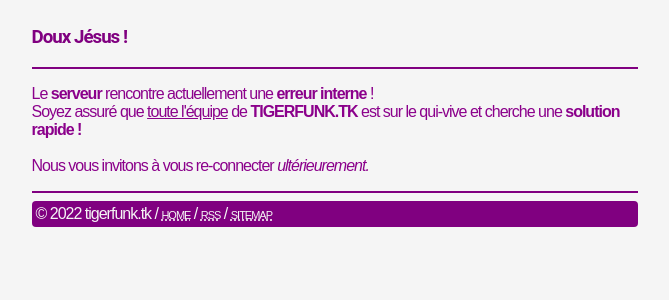
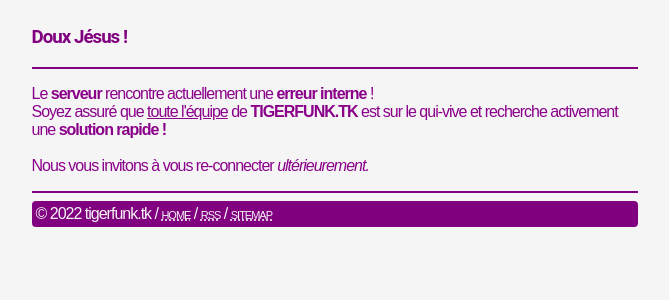
Before and after one commit to teegre/tigerfunk.tk, a Django app: template tigerfunk/home/templates/500.html in a window 1280 px wide. Shown: the part 155-455 px from the top of the page, without its empty margins (305-974 px from the left). Run offline with Django 4.2, Linux system fonts and the light colour scheme; the template is opened without the code that fills it, so the values that code supplies are empty.

Commit message:
updated message

```diff
--- a/tigerfunk/home/templates/500.html
+++ b/tigerfunk/home/templates/500.html
@@ -9,7 +9,7 @@
         <hr>
         <p>
           Le <b>serveur</b> rencontre actuellement une <b>erreur interne</b> !<br>
-          Soyez assuré que <u>toute l'équipe</u> de <b style="font-variant: small-caps;">TIGERFUNK.TK</b> est sur le qui-vive et cherche une <b>solution rapide !</b><br>
+          Soyez assuré que <u>toute l'équipe</u> de <b style="font-variant: small-caps;">TIGERFUNK.TK</b> est sur le qui-vive et recherche activement une <b>solution rapide !</b><br>
           <br>
           Nous vous invitons à vous re-connecter <em>ultérieurement.</em>
         </p>
```
